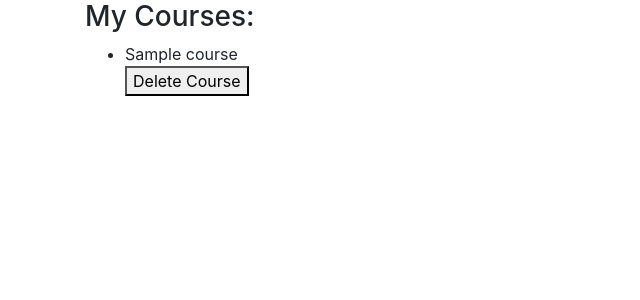
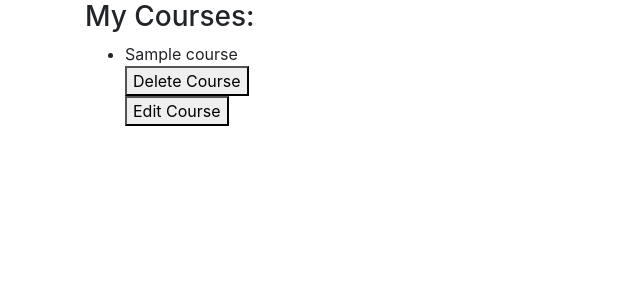
Before and after one commit to laboyd001/treaducation, a Django app: page /my_courses/1/ in a window 1280 px wide. Shown: the part 56-356 px from the top of the page, without its empty margins (0-640 px from the left). Run offline with Django 3.2, Linux system fonts and the light colour scheme; a user stored in the database is signed in; tables that the repository leaves empty hold one stand-in row (values such as "Sample post"); some libraries are stand-ins or nearby versions.

Commit message:
added ability to edit a course

```diff
--- a/courses/templates/courses/my_courses.html
+++ b/courses/templates/courses/my_courses.html
@@ -14,6 +14,12 @@
                         Delete Course
                     </button>
                 </form>
+                <form action="{% url 'courses:course_edit' course.id %}" method='GET'>
+                        {% csrf_token %}
+                        <button name='submit'>
+                            Edit Course
+                        </button>
+                </form>
             </li>
         </ul>
         {% endfor %}
--- a/courses/urls.py
+++ b/courses/urls.py
@@ -36,6 +36,8 @@ urlpatterns = [
     path('my_courses/<int:user_id>/', views.my_courses,name='my_courses'),
     # delete a course
     path('my_courses/delete/<int:course_id>',views.course_delete, name='course_delete'),
+    #  edit a course
+    path('my_courses/edit/<int:course_id>',views.course_edit, name='course_edit'),
 
 
 ]
--- a/courses/views.py
+++ b/courses/views.py
@@ -188,7 +188,6 @@ def my_courses(request, user_id):
 def course_delete(request, course_id):
     '''delete course from course list'''
 
-
     if request.method == 'POST':
         currentuser = request.user
         print("current user", currentuser)
@@ -197,7 +196,25 @@ def course_delete(request, course_id):
 
         return HttpResponseRedirect(reverse('courses:my_courses', args=(currentuser.id,)))
 
+@login_required
+def course_edit(request, course_id):
+    """Edit an existing course"""
 
+    course = Course.objects.get(id=course_id)
+    currentuser = request.user
+
+
+    if request.method != 'POST':
+        #Initial request; pre-fill form with the current entry.
+        form = CourseForm(instance=course)
+    else:
+        form = CourseForm(instance=course, data=request.POST)
+        if form.is_valid():
+            form.save()
+            return HttpResponseRedirect(reverse('courses:my_courses', args=(currentuser.id,)))
+
+    context = {'course': course, 'form': form}
+    return render(request, 'courses/edit_course.html', context)
 
 # End Courses ========================================
 
@@ -234,4 +251,17 @@ def new_module(request):
         'course': course}
     return render(request, 'courses/new_module.html', context)
 
+@login_required
+def module_delete(request, module_id):
+    '''delete course from course list'''
+
+
+    if request.method == 'POST':
+        currentuser = request.user
+        print("current user", currentuser)
+        selected_module = Module.objects.get(id=module_id)
+        selected_module.delete()
+
+        return HttpResponseRedirect(reverse('courses:my_courses', args=(currentuser.id,)))
+
 # End Modules ==========================================
```
Also changed, not shown: courses/templates/courses/edit_course.html (added, +13 -0 lines).
